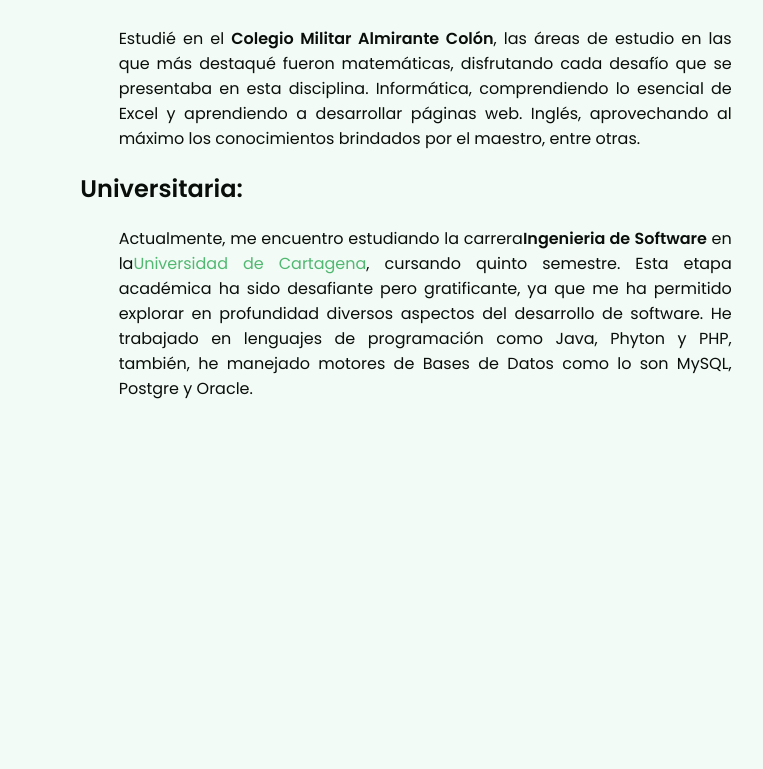
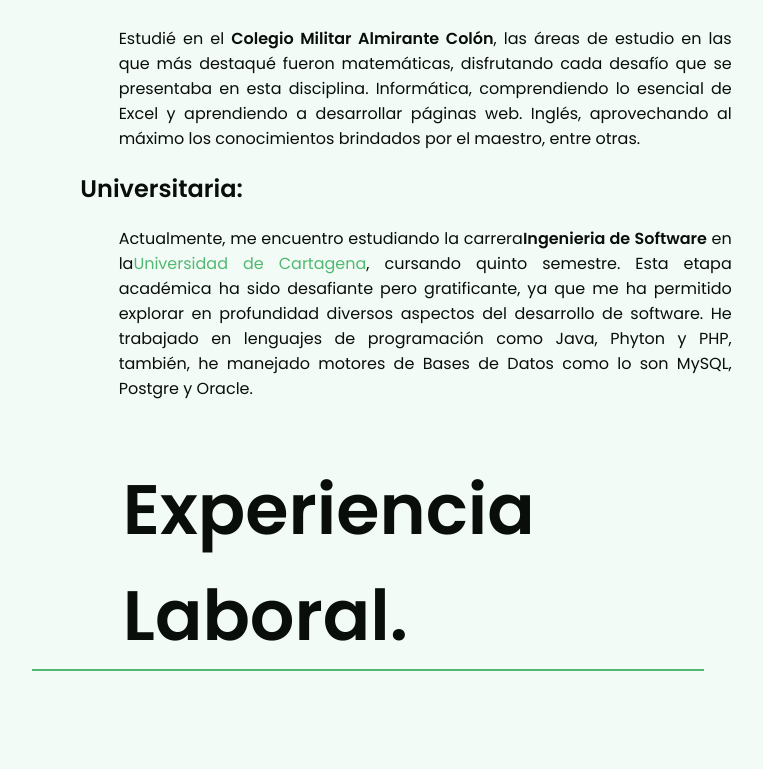
Before and after one commit to Dainerdev/portfolio-react, a React (Create React App) app: page / in a window 1280 px wide. Shown: the part 2003-2772 px from the top of the page, without its empty margins (234-997 px from the left). Before the commit the page ends 2424 px from the top, so only its background shows below. Built offline with nearby package versions, Linux system fonts and the light colour scheme.

Commit message:
Seccion "experiencias laborales" (por modificar)

```diff
--- a/src/App.js
+++ b/src/App.js
@@ -4,6 +4,7 @@ import { NavComponent } from "./components/navComponent/NavComponent";
 import { MainSection } from "./components/sections/main/MainSection";
 import { AboutSection } from "./components/sections/aboutMe/AboutSection";
 import { AcademySection } from "./components/sections/academy/AcademySection";
+import { ExperiencesSection } from "./components/sections/experiences/ExperiencesSection";
 
 function App() {
   return (
@@ -14,7 +15,7 @@ function App() {
       <MainSection />
       <AboutSection />
       <AcademySection />
-
+      <ExperiencesSection />
 
 
 
--- /dev/null
+++ b/src/components/sections/experiences/ExperiencesSection.css
@@ -0,0 +1,55 @@
+.labor {
+    min-height: 100vh;
+    top: 0;
+    left: 0;
+    text-align: justify;
+}
+.labor .exp-container {
+    position: absolute;
+    left: 20%;
+    width: 70%;
+    padding-top: 60px;
+    color: var(--text-color);
+}
+.exp-container .title {
+    max-width: 75%;
+    color: var(--text-color);
+}
+.title h3 {
+    position: relative;
+    left: 15%;
+    font-size: 70px;
+    font-weight: 600;
+}
+.exp-container .line {
+    position: relative;
+    width: 100%;
+    height: 2px;
+    left: 10px;
+    background: #51B872;
+}
+.exp-container .info-container {
+    width: 75%;
+    padding: 20px;
+}
+.info-container i, span{
+    display: flex;
+}
+.info-container i{
+    margin-top: 60px;
+    margin-left: 5%;
+    font-size: 250px;
+}
+.info-container span {
+    float: right;
+    margin-top: -20%;
+    margin-right: 5%;
+    font-size: 90px;
+}
+.info-container h2 {
+    display: flex;
+    justify-content: center;
+    align-items: center;
+    margin-top: 10%;
+    font-weight: 500;
+}
--- /dev/null
+++ b/src/components/sections/experiences/ExperiencesSection.js
@@ -0,0 +1,23 @@
+import React from 'react';
+import "./ExperiencesSection.css";
+
+export const ExperiencesSection = () => {
+  return (
+    <div>
+        <section id="Experiencia-Laboral"  class="labor ">
+        <div class="exp-container">
+            <div class="row">
+                <div class="title">
+                    <h3>Experiencia Laboral.</h3>
+                    <div class="line"></div>
+                </div>
+                <div class="info-container">
+                    <i class='bx bx-search-alt'></i><span>Coming Soon!</span>
+                    <h2>Por el momento no dispongo de experiencia laboral alguna.</h2>
+                </div>
+            </div>
+        </div>
+    </section>
+    </div>
+  )
+}
```
